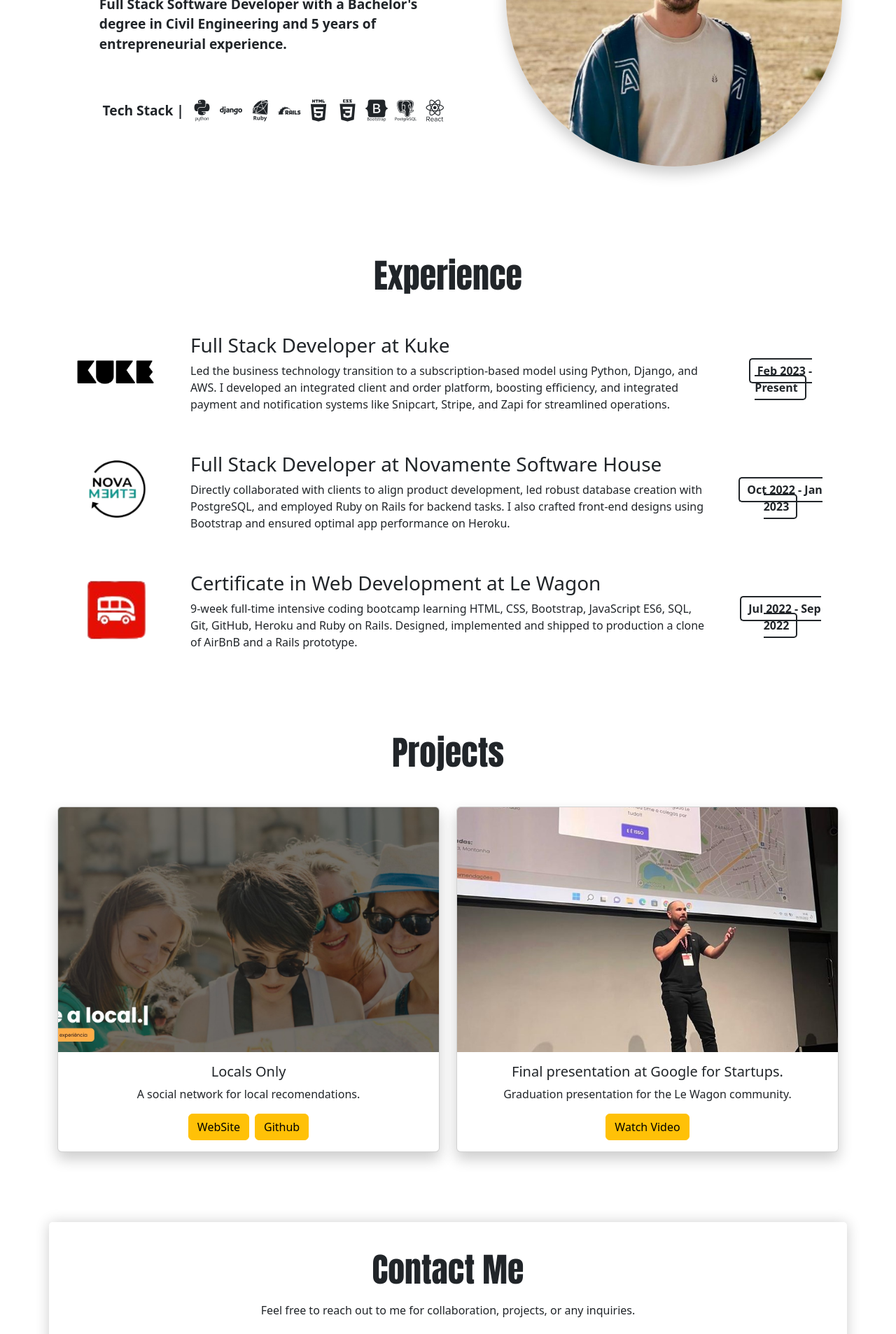
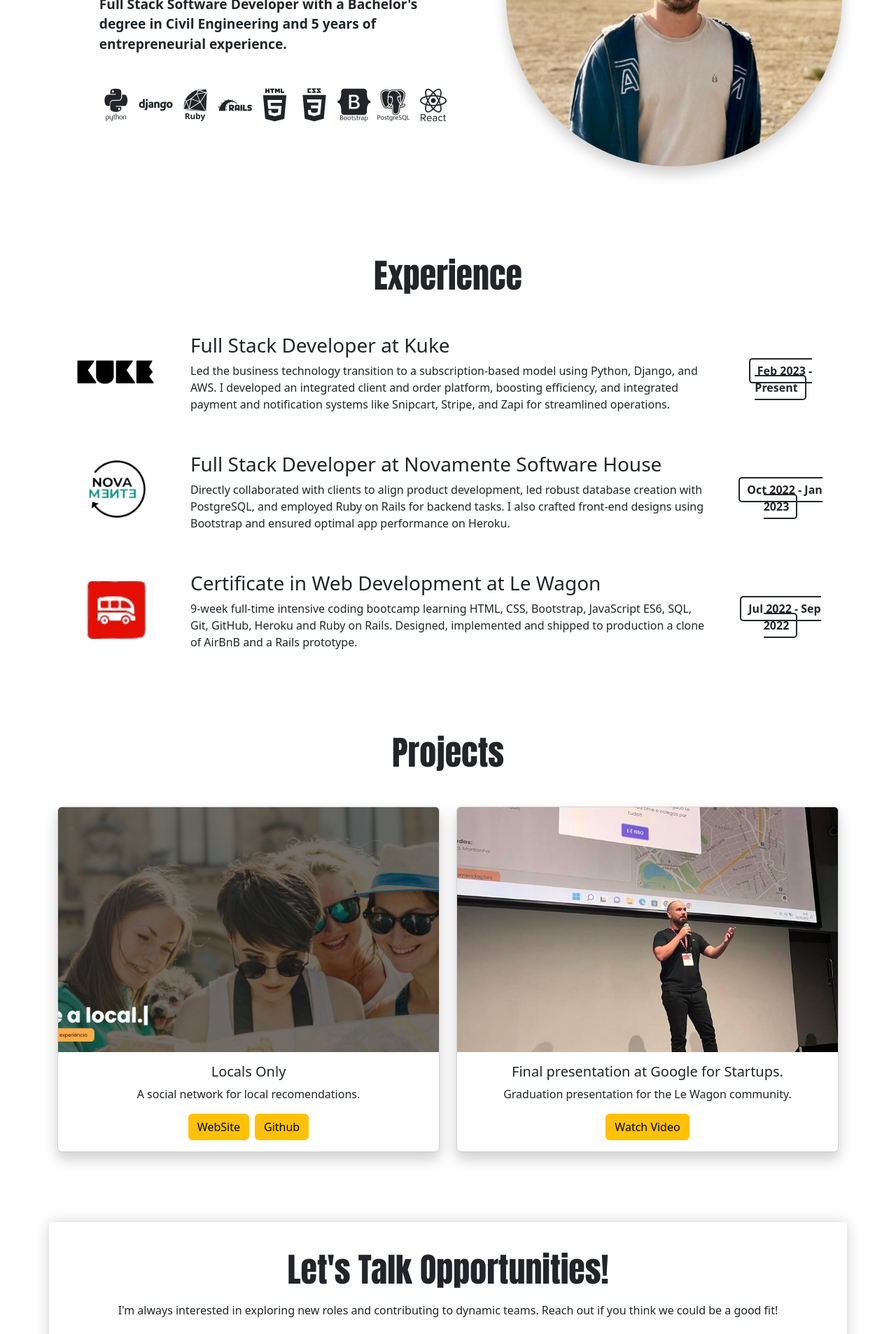
Before and after one commit to pedrobradu/portfolio, a React (Create React App) app: page / in a window 1280 px wide. Shown: the part 380-2287 px from the top of the page at 70% size. Built offline with nearby package versions, Linux system fonts and the light colour scheme; the HTML template or start-up script is replaced by a standard one.

Commit message:
changed text size and contact info

```diff
--- a/src/components/Contact/Contact.js
+++ b/src/components/Contact/Contact.js
@@ -16,11 +16,11 @@ function Contact({id}) {
   return (
     <section id={id} ref={ref}>
       <Container className={`${styles.contactSection} ${inView ? "animate__animated animate__fadeInUp" : "animate__animated animate__fadeOutDown"}`}>
-        <h2 className='mb-3'>Contact Me</h2>
+        <h2 className='mb-3'>Let's Talk Opportunities!</h2>
         <Row>
           <Col className={styles.socialLinks}>
             {/* Here, you can add additional contact details or any other relevant information */}
-            <p>Feel free to reach out to me for collaboration, projects, or any inquiries.</p>
+            <p>I'm always interested in exploring new roles and contributing to dynamic teams. Reach out if you think we could be a good fit!</p>
             <a href="mailto:pedrobradul@gmail.com" target="_blank" rel="noopener noreferrer">
               <FontAwesomeIcon icon={faEnvelope} />
             </a>
--- a/src/components/Home/Home.js
+++ b/src/components/Home/Home.js
@@ -23,7 +23,7 @@ function Home({id}) {
               </p>
             </div>
             <div className={`${styles.techStack} ${inView ? "animate__animated animate__fadeIn" : "animate__animated animate__fadeOut"}`}>
-              <p className={`mb-0 ${styles.lead}`}>Tech Stack |</p>
+              {/* <p className={`mb-0 ${styles.lead}`}>Tech Stack |</p>*/}
               <i class="devicon-python-plain-wordmark"></i>
               <i class="devicon-django-plain-wordmark"></i>
               <i class="devicon-ruby-plain-wordmark"></i>
--- a/src/components/Home/Home.module.css
+++ b/src/components/Home/Home.module.css
@@ -29,11 +29,11 @@
 .techStack {
   display: flex;
   align-items: center;
-  justify-content: space-around;
+  justify-content: space-between;
 }
 
 .techStack i {
-  font-size: 2em;
+  font-size: 3em;
 }
 
 @keyframes levitate {
@@ -89,6 +89,6 @@
   }
 
   .techStack i {
-    font-size: 1em;
+    font-size: 2em;
   }
 }
```
